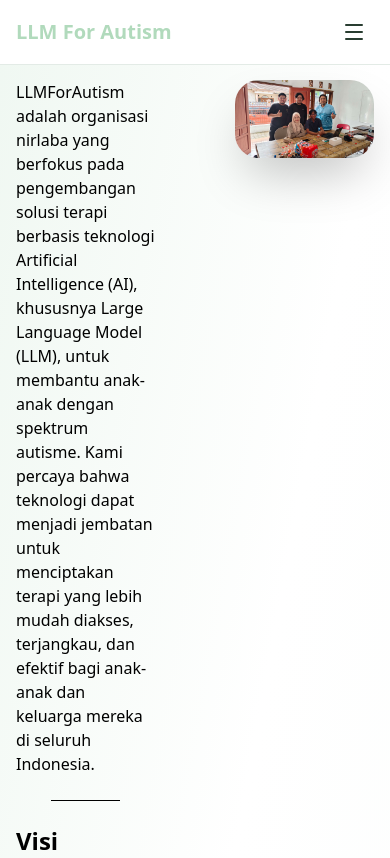
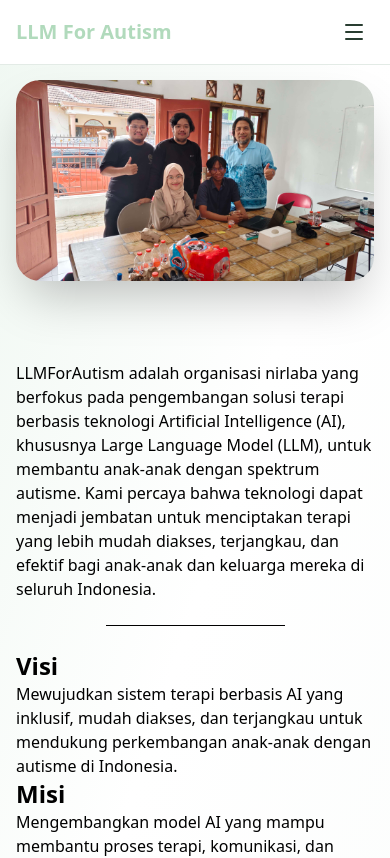
Before and after one commit to LLMForAutism/web, a Next.js app: page /about in a window 390 px wide. Shown: the top 858 px of the page. Built offline with nearby package versions, Linux system fonts and the light colour scheme.

Commit message:
feat: about us responsitivity

```diff
--- a/src/app/about/page.tsx
+++ b/src/app/about/page.tsx
@@ -9,8 +9,8 @@ export default function About() {
 			<Navbar />
 
 			<section className="relative overflow-hidden bg-gradient-to-br from-primary/20 via-background to-secondary/30 py-20 md:py-32">
-				<div className="flex container mx-auto px-4 gap-20">
-					<div className="w-1/2 max-w-1/2">
+				<div className="flex container mx-auto px-4 gap-20 flex-col md:flex-row">
+					<div className="w-full order-2 md:order-1 md:w-1/2 md:max-w-1/2">
 						<p>LLMForAutism adalah organisasi nirlaba yang berfokus pada pengembangan solusi terapi berbasis teknologi Artificial Intelligence (AI), khususnya Large Language Model (LLM), untuk membantu anak-anak dengan spektrum autisme.
 Kami percaya bahwa teknologi dapat menjadi jembatan untuk menciptakan terapi yang lebih mudah diakses, terjangkau, dan efektif bagi anak-anak dan keluarga mereka di seluruh Indonesia.</p>
 
@@ -30,7 +30,7 @@ Kami percaya bahwa teknologi dapat menjadi jembatan untuk menciptakan terapi yan
 						</ul>
 					</div>
 
-					<div className="w-1/2 max-w-1/2">
+					<div className="w-full order-1 md:order-2 md:w-1/2 md:max-w-1/2 flex justify-center items-center">
 						<Image src={visitToMac} alt="Potret kunjungan ke MAC (Malang Autism Center)" className="relative rounded-3xl shadow-2xl w-full h-auto object-cover" />
 					</div>
 				</div>
```
